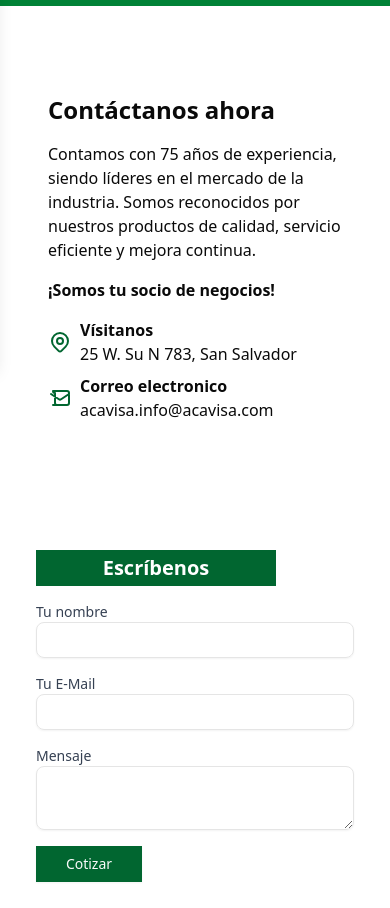
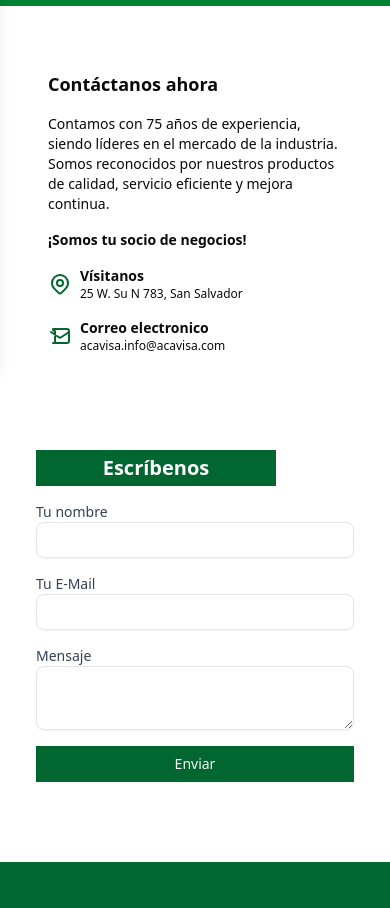
Before and after one commit to wil-ixcoy/acavisa, a Next.js app: page /contact-us in a window 390 px wide. Shown: the part 478-1386 px from the top of the page. Built offline with nearby package versions, Linux system fonts and the light colour scheme.

Commit message:
update: responsive design in contact-us

```diff
--- a/src/app/contact-us/page.tsx
+++ b/src/app/contact-us/page.tsx
@@ -13,17 +13,18 @@
         <Header />
         <NavBar />
       </header>
+
       <main className="max-w-6xl mx-auto py-10 px-6">
-        <div className="grid grid-cols-1 md:grid-cols-2 gap-18 mt-6 items-start">
+        <div className="grid grid-cols-1 md:grid-cols-2 gap-6 md:mt-6 items-start">
           <section className="p-6">
-            <h2 className="font-bold text-2xl mb-4">Contáctanos ahora</h2>
-            <p className="mb-4">
+            <h2 className="font-bold text-lg md:text-2xl mb-4">Contáctanos ahora</h2>
+            <p className="mb-4 text-sm md:text-lg">
               Contamos con 75 años de experiencia, siendo líderes en el mercado
               de la industria. Somos reconocidos por nuestros productos de
               calidad, servicio eficiente y mejora continua.
             </p>
-            <p className="font-bold mb-4">¡Somos tu socio de negocios!</p>
-            <div className="flex items-center mb-2">
+            <p className="font-bold mb-4 text-sm md:text-lg">¡Somos tu socio de negocios!</p>
+            <div className="flex items-center mb-4">
               <svg
                 xmlns="http://www.w3.org/2000/svg"
                 className="h-6 w-6 mr-2 text-green-800"
@@ -44,11 +45,11 @@
                 />
               </svg>
               <section className="flex flex-col">
-                <h3 className="text-md font-bold">Vísitanos</h3>
-                <p>25 W. Su N 783, San Salvador</p>
+                <h3 className="text-sm md:text-lg font-bold">Vísitanos</h3>
+                <p className="text-xs md:text-lg">25 W. Su N 783, San Salvador</p>
               </section>
             </div>
-            <div className="flex items-center">
+            <div className="flex items-center mb-4">
               <svg
                 xmlns="http://www.w3.org/2000/svg"
                 className="h-6 w-6 mr-2 text-green-800"
@@ -63,22 +64,24 @@
                 />
               </svg>
               <section className="flex flex-col">
-                <h3 className="text-md font-bold">Correo electronico</h3>
-              <p>acavisa.info@acavisa.com</p>
+                <h3 className="text-sm md:text-lg font-bold">Correo electronico</h3>
+                <p className="text-xs md:text-lg">acavisa.info@acavisa.com</p>
               </section>
             </div>
           </section>
+
           <section className="px-3">
             <Title align="left" size="sm">
               <p>Escríbenos</p>
             </Title>
+
             <div className="mt-4">
               <label
                 htmlFor="name"
                 className="block text-sm font-medium text-gray-700">
                 Tu nombre
               </label>
-              <Input type="text" name="name" id="name" />
+              <Input type="text" name="name" id="name" className="w-full" />
             </div>
             <div className="mt-4">
               <label
@@ -86,7 +89,7 @@
                 className="block text-sm font-medium text-gray-700">
                 Tu E-Mail
               </label>
-              <Input type="email" name="email" id="email" />
+              <Input type="email" name="email" id="email" className="w-full" />
             </div>
             <div className="mt-4">
               <label
@@ -94,14 +97,15 @@
                 className="block text-sm font-medium text-gray-700">
                 Mensaje
               </label>
-              <Textarea name="message" id="message" rows={4} />
+              <Textarea name="message" id="message" rows={4} className="w-full" />
             </div>
-            <Button className="bg-green-800 rounded-none w-1/3 mt-4">
-              Cotizar
+            <Button className="bg-green-800 rounded-none w-full sm:w-1/3 mt-4 hover:bg-green-700">
+              Enviar
             </Button>
           </section>
         </div>
       </main>
+
       <Footer />
     </div>
   );
```
